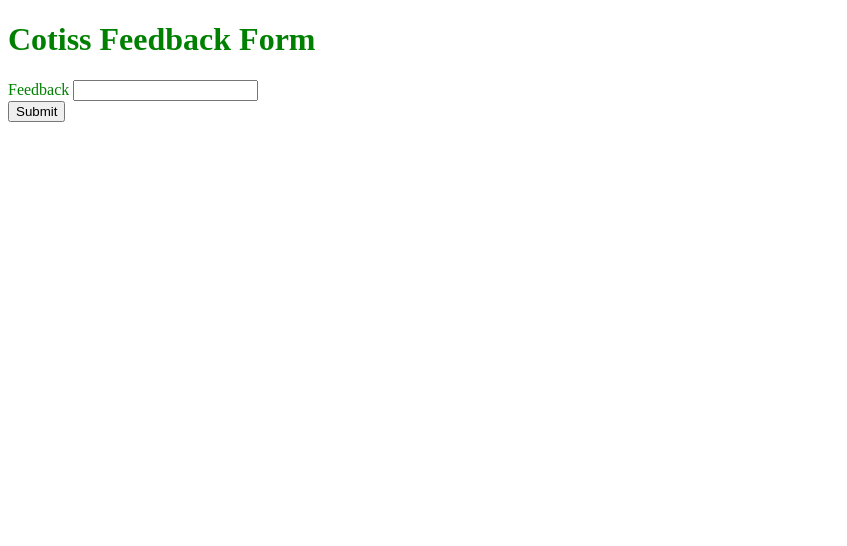
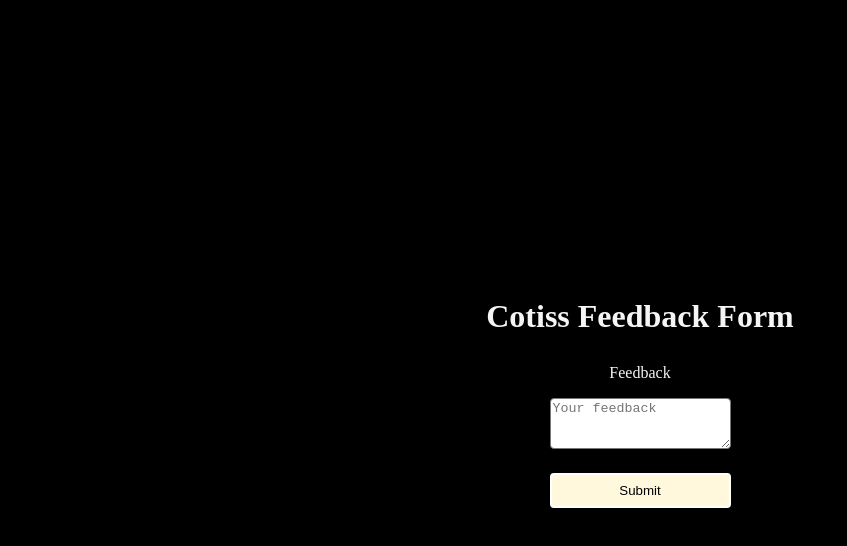
Before and after one commit to drenchoman/aws-cotiss-project, a website: page public/index.html in a window 1280 px wide. Shown: the whole page, without its empty margins (0-847 px from the left). Drawn offline with Linux system fonts and the light colour scheme.

Commit message:
style page

```diff
--- a/public/index.html
+++ b/public/index.html
@@ -12,12 +12,18 @@
     <title>Cotiss Feedback Form</title>
   </head>
   <body>
-    <div classname="wrapper">
+    <div class="wrapper">
       <h1>Cotiss Feedback Form</h1>
       <form id="form">
-        <div classname="feedback">
+        <div class="feedback">
           <label for="feedback">Feedback</label>
-          <input type="text" name="feedback" id="feedback" />
+          <textarea
+            rows="3"
+            type="text"
+            name="feedback"
+            id="feedback"
+            placeholder="Your feedback"
+          ></textarea>
         </div>
         <button>Submit</button>
       </form>
--- a/public/styles.css
+++ b/public/styles.css
@@ -1,3 +1,52 @@
 body {
-  color: green;
+  background-color: black;
+  margin: 0;
+  padding: 0;
 }
+
+.wrapper {
+  display: flex;
+  height: 100vh;
+  width: 100vh;
+  justify-content: center;
+  align-items: center;
+  flex-direction: column;
+  color: whitesmoke;
+  margin: 0 auto;
+}
+
+.wrapper > * {
+  color: whitesmoke;
+}
+
+.feedback {
+  display: flex;
+  flex-direction: column;
+  align-items: center;
+}
+
+.feedback > * {
+  margin: 0.5rem 0;
+}
+
+form {
+  display: flex;
+  flex-direction: column;
+}
+
+button {
+  margin: 1rem 0;
+  border: 2px solid white;
+  padding: 0.5rem 0;
+  border-radius: 4px;
+  background-color: cornsilk;
+}
+
+button:hover {
+  cursor: pointer;
+  background-color: white;
+}
+
+textarea {
+  border-radius: 4px;
+}
```
